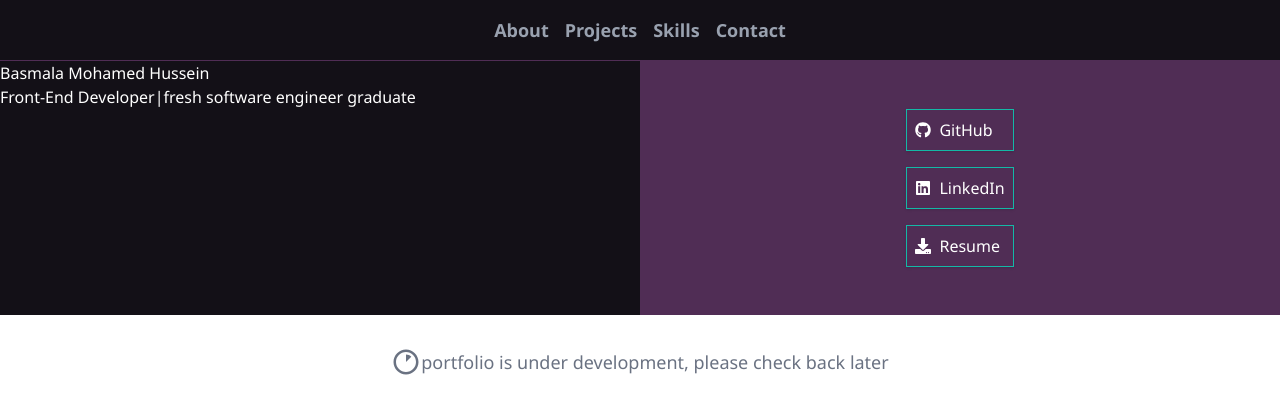
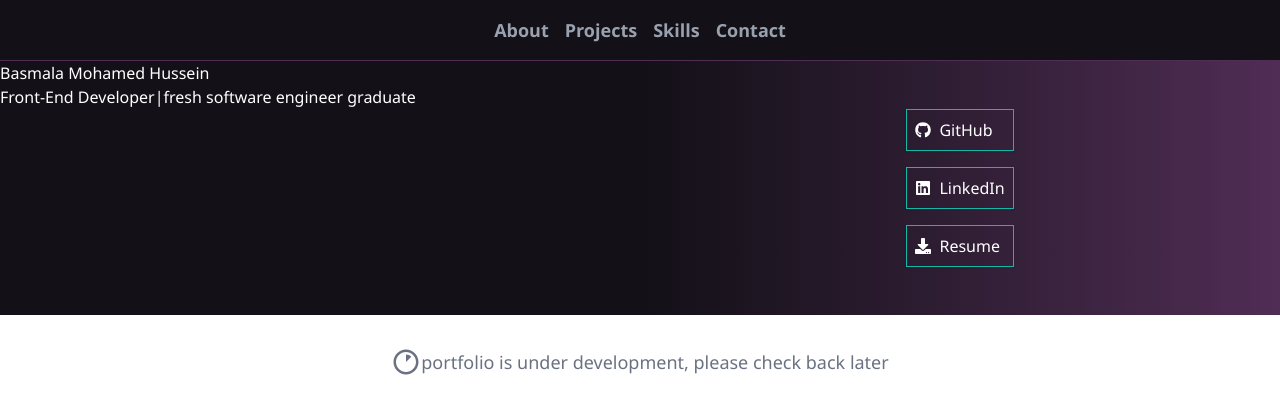
Before and after one commit to BasmalaMohamedd/BasmalaHusseinPortfolio, a React (Vite) app: page / in a window 1280 px wide. Shown: the top 414 px of the page. Built offline with nearby package versions, Linux system fonts and the light colour scheme.

Commit message:
continue wireframe

```diff
--- a/src/sections/Profile.jsx
+++ b/src/sections/Profile.jsx
@@ -9,7 +9,7 @@ const Profile = () => {
         <p>Front-End Developer|fresh software engineer graduate</p>
 
       </div>
-      <div className='bg-portfolio-plum flex-1'>
+      <div className='bg-gradient-to-l from-portfolio-plum to-portfolio-obsidian flex-1'>
         <Links />
 
       </div>
```
Also changed, not shown: src/assets/images/links_bg.png (added).
